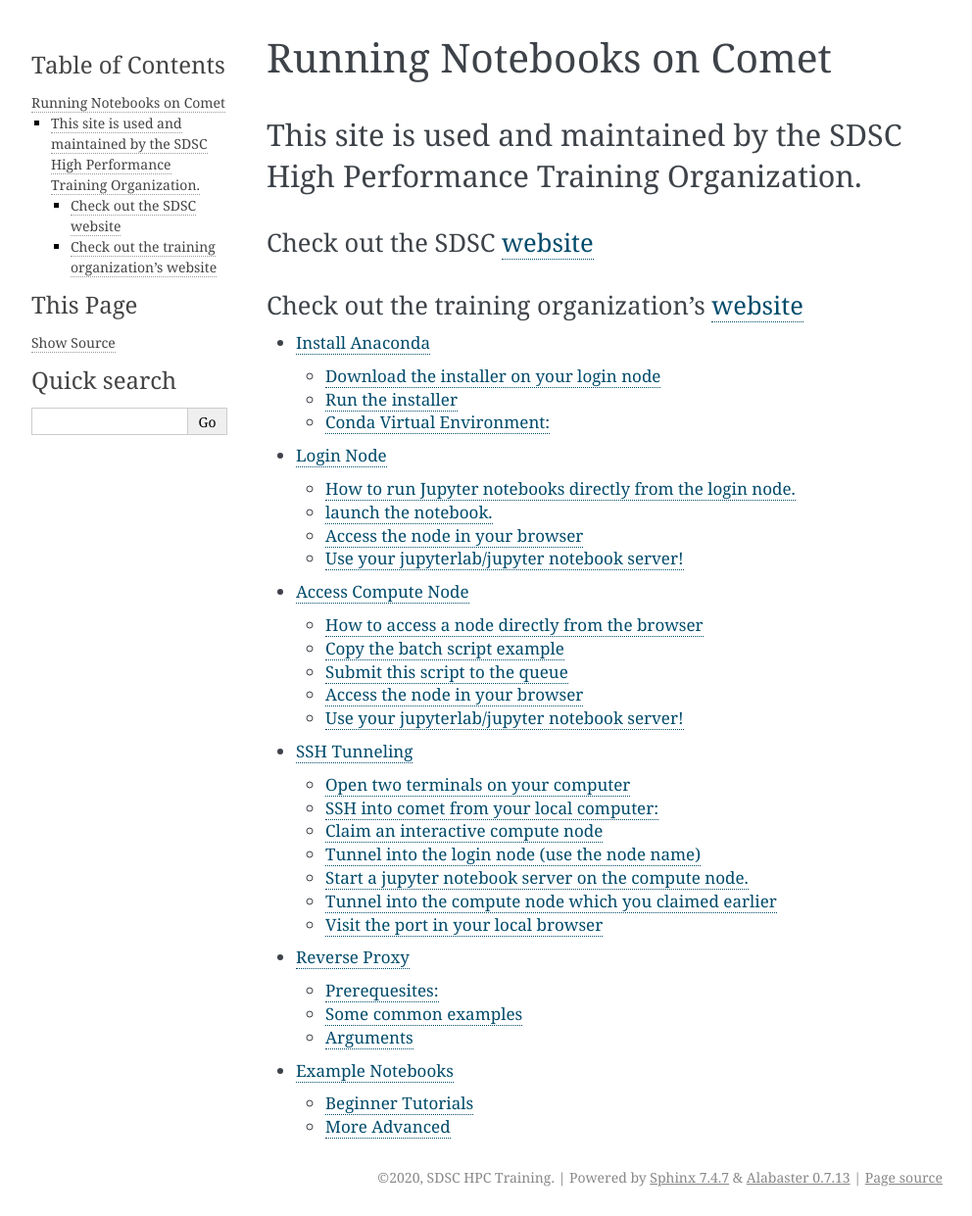
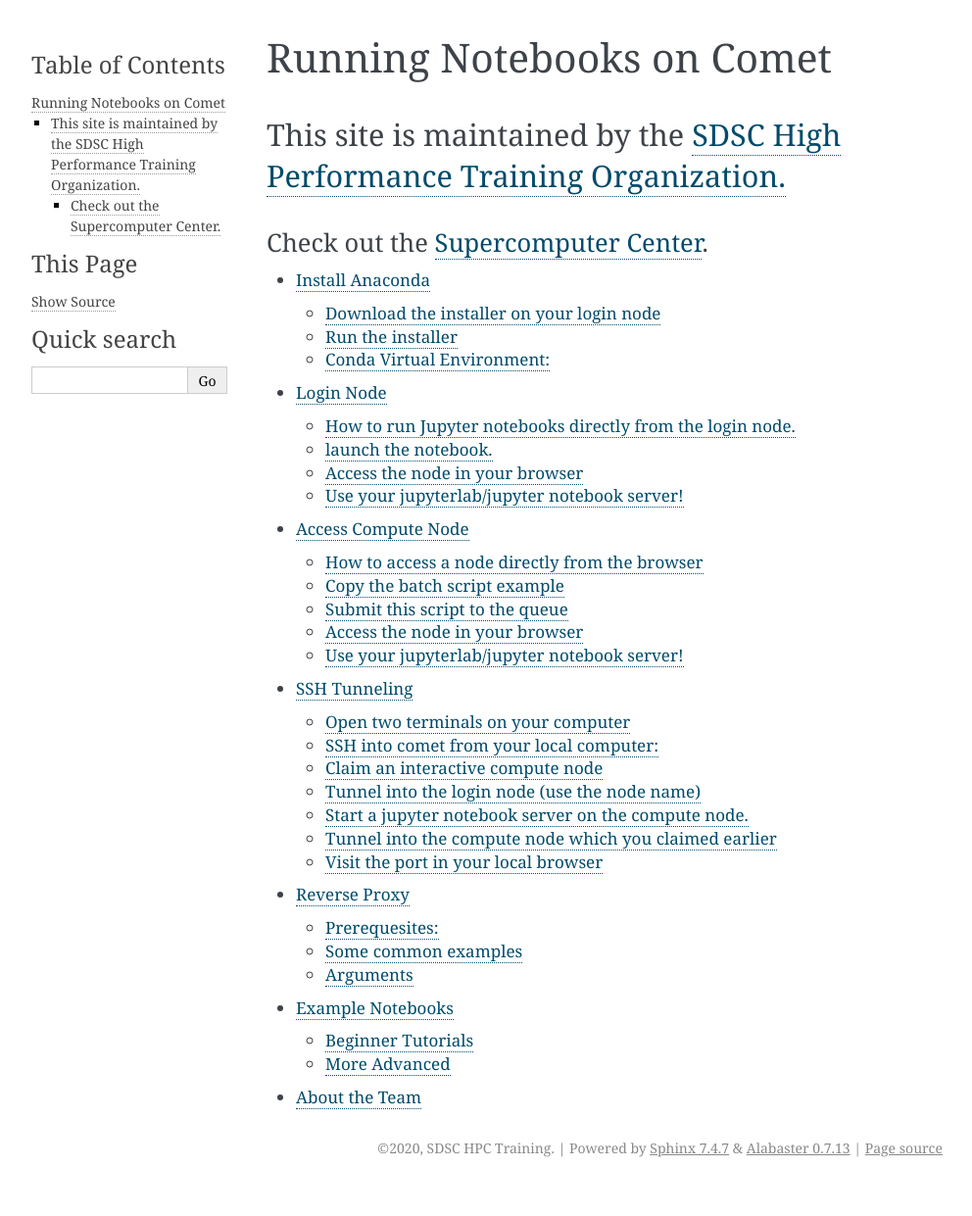
Before and after one commit to sdsc-hpc-training-org/notebooks-101, a Sphinx documentation site: the page built from Docs/source/index.rst, in a window 1280 px wide. Shown: the whole page at 98% size, without its empty margins (148-1140 px from the left). Built offline with Sphinx 7.4.7, drawn with Linux system fonts in a browser that asks for light colours; after the commit the page ends 1211 px from its top, so only the background shows below that.

Commit message:
Updated with about us page

```diff
--- a/Docs/source/index.rst
+++ b/Docs/source/index.rst
@@ -7,17 +7,13 @@
 Running Notebooks on Comet
 ==========================
 
-###################################################################################
-This site is used and maintained by the SDSC High Performance Training Organization.
-###################################################################################
+############################################################################
+This site is maintained by the `SDSC High Performance Training Organization. <http://hpc-training.sdsc.edu>`_
+############################################################################
 
-****************************************************
-Check out the SDSC `website <https://www.sdsc.edu>`_
-****************************************************
-
-*******************************************************************************
-Check out the training organization's `website <http://hpc-training.sdsc.edu>`_
-*******************************************************************************
+********************************************************************
+Check out the `Supercomputer Center <https://www.sdsc.edu>`_.
+********************************************************************
 
 .. toctree::
    :maxdepth: 2
```
Also changed, not shown: other parts of Docs/source/index.rst (+1 -0 lines), Docs/source/aboutus.md (added, +12 -0 lines).
